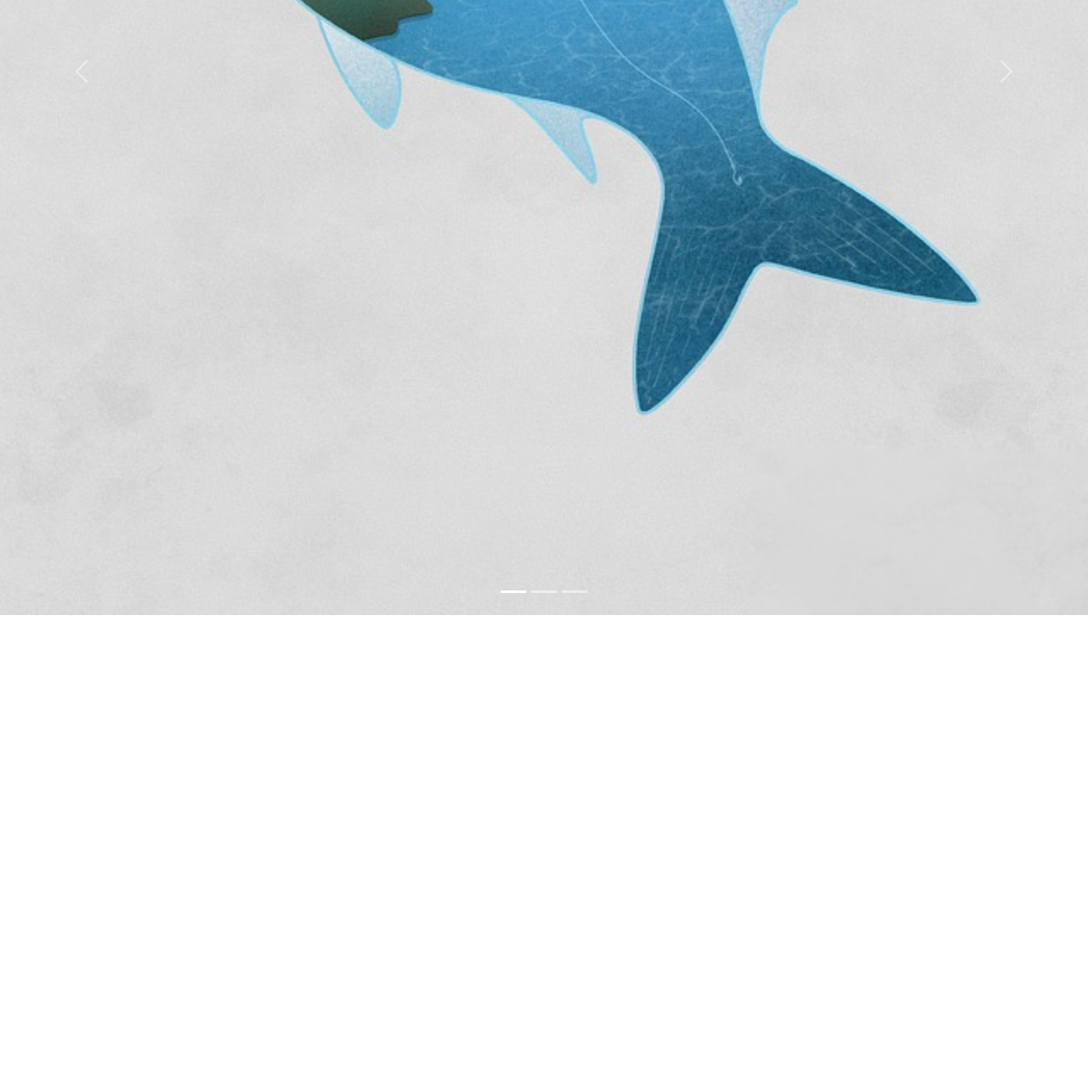
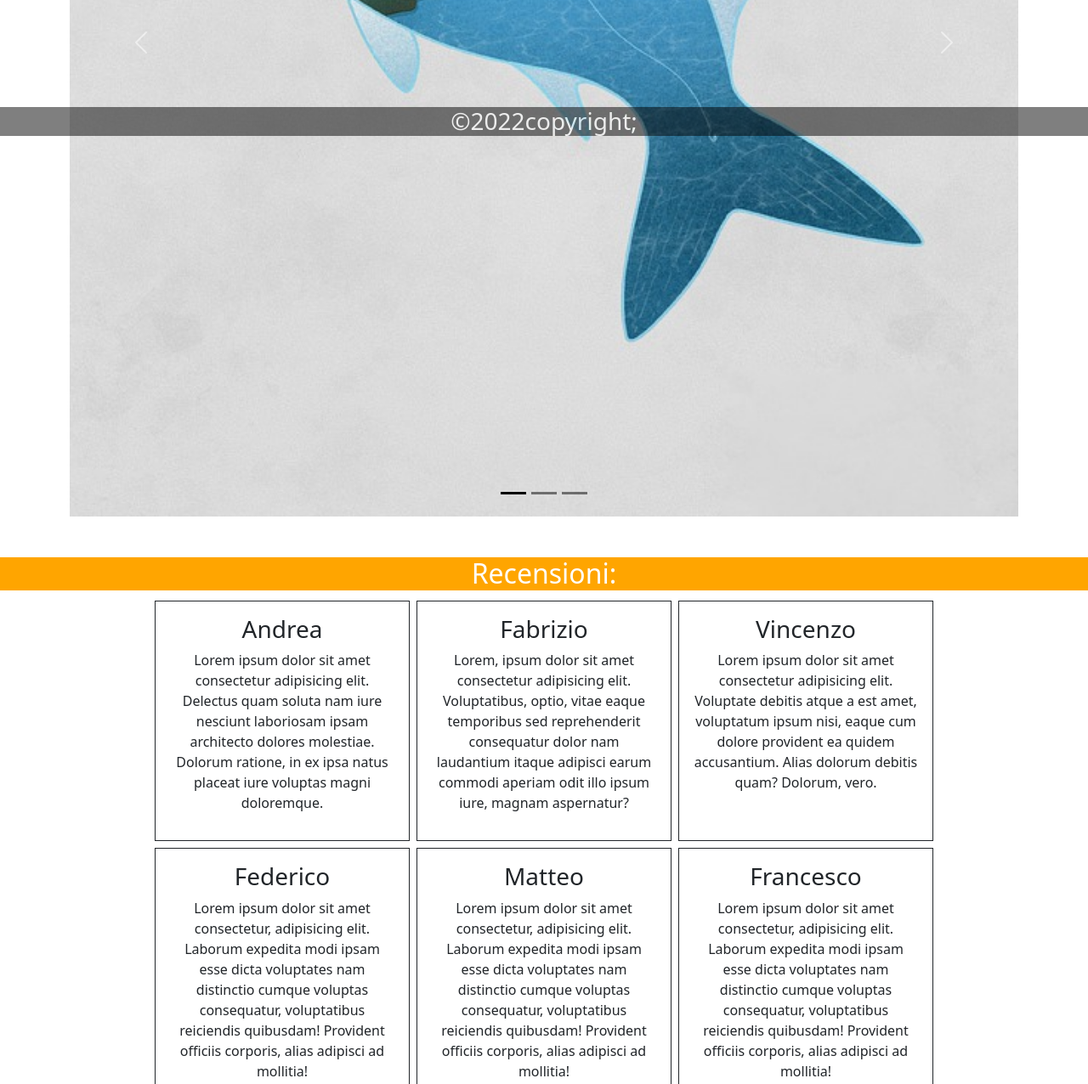
Before and after one commit to andreasavignano02/6W-5D-5E, a website: page index.HTML in a window 1280 px wide. Shown: the part 640-1916 px from the top of the page at 85% size. Before the commit the page ends 1364 px from the top, so only its background shows below. Drawn offline with nearby package versions, Linux system fonts and the light colour scheme.

Commit message:
continuo progetto

```diff
--- a/assets/scss/style.scss
+++ b/assets/scss/style.scss
@@ -32,7 +32,36 @@ header{
 .menù{
     display: none;
 }
+// main
+.contenitor-carousel{
+    width: 800px;
+    margin: 0 auto;
+    padding: 3rem;
+}
+.carousel-indicators button{
+  background-color:black !important;
+}
 
+#Comments{
+    background-color: orange;
+    color: white;
+    text-align: center;
+}
+
+.larghezzabox{
+    width: 300px !important;
+}
+
+// footer
+footer{
+    width: 100%;
+    background-color: black;
+    opacity: 0.5;
+    text-align: center;
+    color: white;
+    position: sticky;
+    bottom: 0;
+}
 
 
 // media query
--- a/index.HTML
+++ b/index.HTML
@@ -23,15 +23,16 @@
         </nav>
     </header>
     <main>
+      <div class="contenitor-carousel container">
         <div id="carouselExampleCaptions" class="carousel slide" data-bs-ride="false">
             <div class="carousel-indicators">
-              <button type="button" bg-dark data-bs-target="#carouselExampleCaptions" data-bs-slide-to="0" class="active" aria-current="true" aria-label="Slide 1"></button>
-              <button type="button" bg-dark data-bs-target="#carouselExampleCaptions" data-bs-slide-to="1" aria-label="Slide 2"></button>
-              <button type="button" bg-dark data-bs-target="#carouselExampleCaptions" data-bs-slide-to="2" aria-label="Slide 3"></button>
+              <button type="button" data-bs-target="#carouselExampleCaptions" data-bs-slide-to="0" class="active" aria-current="true" aria-label="Slide 1"></button>
+              <button type="button" data-bs-target="#carouselExampleCaptions" data-bs-slide-to="1" aria-label="Slide 2"></button>
+              <button type="button" data-bs-target="#carouselExampleCaptions" data-bs-slide-to="2" aria-label="Slide 3"></button>
             </div>
-            <div class="carousel-inner h-50">
+            <div class="carousel-inner">
               <div class="carousel-item active">
-                <img src="./assets/img/fish-g2023eb07d_640.jpg" class="d-block w-100 " alt="grande pesce sognatore">
+                <img src="./assets/img/fish-g2023eb07d_640.jpg" class="d-block w-100" alt="grande pesce sognatore">
                 <div class="carousel-caption d-none d-md-block">
                 </div>
               </div>
@@ -55,9 +56,45 @@
               <span class="visually-hidden">Next</span>
             </button>
           </div>
+        </div>
+
+        <h2 id="Comments">Recensioni:</h2>
+
+        <div class="container text-center ">
+          <div class="row justify-content-center ">
+            <div class="col-12 col-md-6 p-3 border border-dark m-1 larghezzabox"><h3>Andrea</h3><p>Lorem ipsum dolor sit amet consectetur adipisicing elit. Delectus quam soluta nam iure nesciunt laboriosam ipsam architecto dolores molestiae. Dolorum ratione, in ex ipsa natus placeat iure voluptas magni doloremque.</p></div>
+            <div class="col-12 col-md-6 p-3 border border-dark m-1 larghezzabox"><h3>Fabrizio</h3><p>Lorem, ipsum dolor sit amet consectetur adipisicing elit. Voluptatibus, optio, vitae eaque temporibus sed reprehenderit consequatur dolor nam laudantium itaque adipisci earum commodi aperiam odit illo ipsum iure, magnam aspernatur?</p></div>
+            <div class="col-12 col-md-6 p-3 border border-dark m-1 larghezzabox"><h3>Vincenzo</h3><p>Lorem ipsum dolor sit amet consectetur adipisicing elit. Voluptate debitis atque a est amet, voluptatum ipsum nisi, eaque cum dolore provident ea quidem accusantium. Alias dolorum debitis quam? Dolorum, vero.</p></div>
+            <div class="col-12 col-md-6 p-3 border border-dark m-1 larghezzabox"><h3>Federico</h3><p>Lorem ipsum dolor sit amet consectetur, adipisicing elit. Laborum expedita modi ipsam esse dicta voluptates nam distinctio cumque voluptas consequatur, voluptatibus reiciendis quibusdam! Provident officiis corporis, alias adipisci ad mollitia!</p></div>
+            <div class="col-12 col-md-6 p-3 border border-dark m-1 larghezzabox"><h3>Matteo</h3><p>Lorem ipsum dolor sit amet consectetur, adipisicing elit. Laborum expedita modi ipsam esse dicta voluptates nam distinctio cumque voluptas consequatur, voluptatibus reiciendis quibusdam! Provident officiis corporis, alias adipisci ad mollitia!</p></div>
+            <div class="col-12 col-md-6 p-3 border border-dark m-1 larghezzabox"><h3>Francesco</h3><p>Lorem ipsum dolor sit amet consectetur, adipisicing elit. Laborum expedita modi ipsam esse dicta voluptates nam distinctio cumque voluptas consequatur, voluptatibus reiciendis quibusdam! Provident officiis corporis, alias adipisci ad mollitia!</p></div>
+          </div>
+        </div>
+        <div class="container text-center">
+          <div class="row justify-content-center">
+            <div class="col-12 col-md-6 p-3 border border-dark m-1 larghezzabox"><h3>Anna</h3><p>Lorem ipsum dolor sit amet, consectetur adipisicing elit. Eius, recusandae nesciunt quas quae architecto sint veniam repudiandae consectetur exercitationem earum voluptatum ducimus a quod quisquam deserunt accusantium adipisci porro esse?</p></div>
+            <div class="col-12 col-md-6 p-3 border border-dark m-1 larghezzabox"><h3>Alessia</h3><p>Lorem ipsum dolor sit amet consectetur adipisicing elit. Nostrum asperiores tempora iure hic maiores repudiandae nesciunt! Consequatur molestiae, odio similique possimus iure odit ipsa itaque dolorem laborum aliquam alias quidem.</p></div>
+            <div class="col-12 col-md-6 p-3 border border-dark m-1 larghezzabox"><h3>Ettore</h3><p>Lorem ipsum dolor sit amet, consectetur adipisicing elit. Asperiores et tempora, commodi nesciunt necessitatibus aperiam ipsa molestias dolores sapiente voluptatibus eum corporis exercitationem? Blanditiis, officiis itaque rem praesentium architecto aut!</p></div>
+            <div class="col-12 col-md-6 p-3 border border-dark m-1 larghezzabox"><h3>Gianluigi</h3><p>Lorem ipsum dolor sit amet consectetur, adipisicing elit. Fugiat, debitis voluptatum at necessitatibus, consectetur eligendi praesentium ducimus laudantium ab officia sapiente ipsa magni blanditiis vitae cum et libero molestiae maiores.</p></div>
+            <div class="col-12 col-md-6 p-3 border border-dark m-1 larghezzabox"><h3>federico</h3><p>Lorem ipsum dolor sit amet consectetur, adipisicing elit. Laborum expedita modi ipsam esse dicta voluptates nam distinctio cumque voluptas consequatur, voluptatibus reiciendis quibusdam! Provident officiis corporis, alias adipisci ad mollitia!</p></div>
+            <div class="col-12 col-md-6 p-3 border border-dark m-1 larghezzabox"><h3>federico</h3><p>Lorem ipsum dolor sit amet consectetur, adipisicing elit. Laborum expedita modi ipsam esse dicta voluptates nam distinctio cumque voluptas consequatur, voluptatibus reiciendis quibusdam! Provident officiis corporis, alias adipisci ad mollitia!</p></div>
+          </div>
+        </div>
+
+
+
+
+
+
+
+
+
+
+
+
     </main>
     <footer>
-        <h3></h3>
+        <h3>&copy;2022copyright;</h3>
     </footer>
     <!-- script -->
     <script src="https://cdn.jsdelivr.net/npm/bootstrap@5.2.2/dist/js/bootstrap.bundle.min.js" integrity="sha384-OERcA2EqjJCMA+/3y+gxIOqMEjwtxJY7qPCqsdltbNJuaOe923+mo//f6V8Qbsw3" crossorigin="anonymous"></script>
```
Also changed, not shown: assets/css/style.css, 1 other file.
